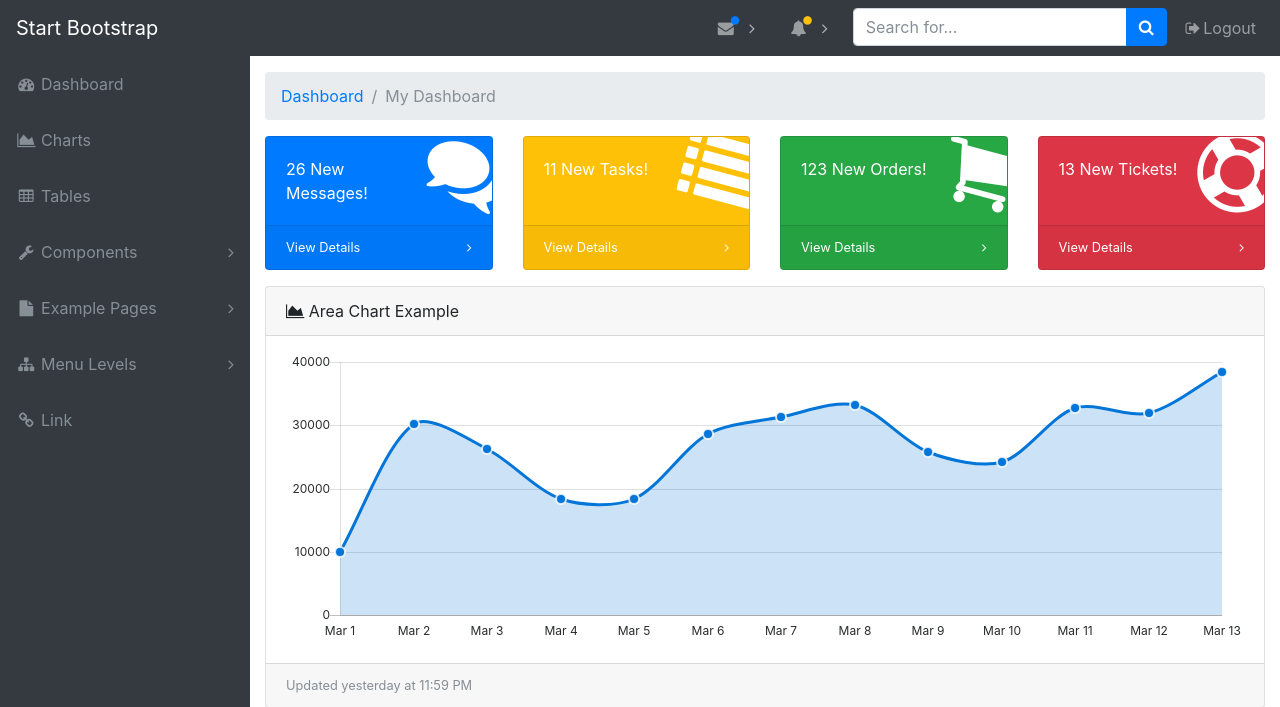
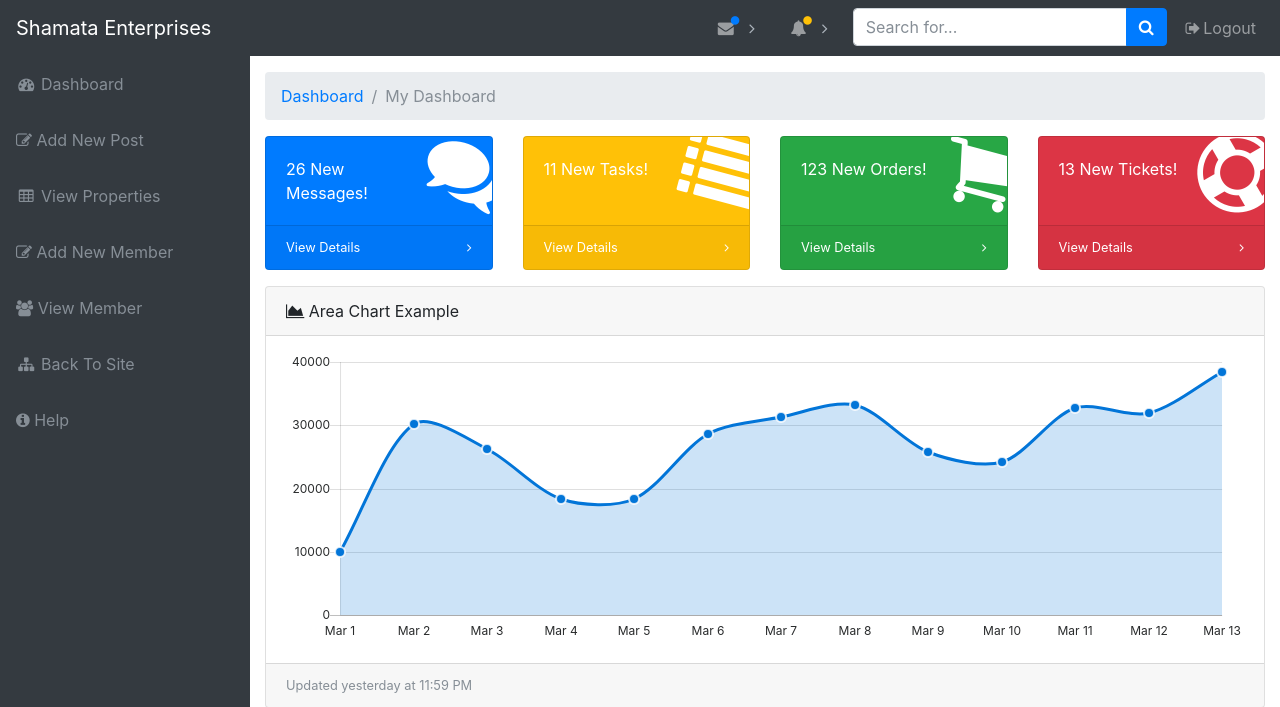
Before and after one commit to Ngahu/shamata-Production, a Django app: template mysite/Main/templates/Dashboard/dashboard.html in a window 1280 px wide. Shown: the top 707 px of the page. Run offline with Django 3.2, Linux system fonts and the light colour scheme; the template is opened without the code that fills it, so the values that code supplies are empty; grey boxes labelled with a size stand in for pictures from a placeholder-image service; some libraries are stand-ins or nearby versions.

Commit message:
customizing of the dashnoard

```diff
--- a/mysite/Main/templates/Dashboard/dashboard.html
+++ b/mysite/Main/templates/Dashboard/dashboard.html
@@ -24,7 +24,7 @@
 <body class="fixed-nav sticky-footer bg-dark" id="page-top">
   <!-- Navigation-->
   <nav class="navbar navbar-expand-lg navbar-dark bg-dark fixed-top" id="mainNav">
-    <a class="navbar-brand" href="index.html">Start Bootstrap</a>
+    <a class="navbar-brand" href="#">Shamata Enterprises</a>
     <button class="navbar-toggler navbar-toggler-right" type="button" data-toggle="collapse" data-target="#navbarResponsive" aria-controls="navbarResponsive" aria-expanded="false" aria-label="Toggle navigation">
       <span class="navbar-toggler-icon"></span>
     </button>
@@ -36,89 +36,50 @@
             <span class="nav-link-text">Dashboard</span>
           </a>
         </li>
-        <li class="nav-item" data-toggle="tooltip" data-placement="right" title="Charts">
-          <a class="nav-link" href="charts.html">
-            <i class="fa fa-fw fa-area-chart"></i>
-            <span class="nav-link-text">Charts</span>
+        <li class="nav-item" data-toggle="tooltip" data-placement="right" title="Add New Post">
+          <a class="nav-link" href="#">
+            <i class="fa fa-pencil-square-o" aria-hidden="true"></i>
+            <span class="nav-link-text">Add New Post</span>
           </a>
         </li>
-        <li class="nav-item" data-toggle="tooltip" data-placement="right" title="Tables">
-          <a class="nav-link" href="tables.html">
+        <li class="nav-item" data-toggle="tooltip" data-placement="right" title="View Properties">
+          <a class="nav-link" href="#">
             <i class="fa fa-fw fa-table"></i>
-            <span class="nav-link-text">Tables</span>
+            <span class="nav-link-text">View Properties</span>
           </a>
         </li>
-        <li class="nav-item" data-toggle="tooltip" data-placement="right" title="Components">
-          <a class="nav-link nav-link-collapse collapsed" data-toggle="collapse" href="#collapseComponents" data-parent="#exampleAccordion">
-            <i class="fa fa-fw fa-wrench"></i>
-            <span class="nav-link-text">Components</span>
-          </a>
-          <ul class="sidenav-second-level collapse" id="collapseComponents">
-            <li>
-              <a href="navbar.html">Navbar</a>
-            </li>
-            <li>
-              <a href="cards.html">Cards</a>
-            </li>
-          </ul>
-        </li>
-        <li class="nav-item" data-toggle="tooltip" data-placement="right" title="Example Pages">
-          <a class="nav-link nav-link-collapse collapsed" data-toggle="collapse" href="#collapseExamplePages" data-parent="#exampleAccordion">
-            <i class="fa fa-fw fa-file"></i>
-            <span class="nav-link-text">Example Pages</span>
-          </a>
-          <ul class="sidenav-second-level collapse" id="collapseExamplePages">
-            <li>
-              <a href="login.html">Login Page</a>
-            </li>
-            <li>
-              <a href="register.html">Registration Page</a>
-            </li>
-            <li>
-              <a href="forgot-password.html">Forgot Password Page</a>
-            </li>
-            <li>
-              <a href="blank.html">Blank Page</a>
-            </li>
-          </ul>
-        </li>
-        <li class="nav-item" data-toggle="tooltip" data-placement="right" title="Menu Levels">
-          <a class="nav-link nav-link-collapse collapsed" data-toggle="collapse" href="#collapseMulti" data-parent="#exampleAccordion">
-            <i class="fa fa-fw fa-sitemap"></i>
-            <span class="nav-link-text">Menu Levels</span>
-          </a>
-          <ul class="sidenav-second-level collapse" id="collapseMulti">
-            <li>
-              <a href="#">Second Level Item</a>
-            </li>
-            <li>
-              <a href="#">Second Level Item</a>
-            </li>
-            <li>
-              <a href="#">Second Level Item</a>
-            </li>
-            <li>
-              <a class="nav-link-collapse collapsed" data-toggle="collapse" href="#collapseMulti2">Third Level</a>
-              <ul class="sidenav-third-level collapse" id="collapseMulti2">
-                <li>
-                  <a href="#">Third Level Item</a>
-                </li>
-                <li>
-                  <a href="#">Third Level Item</a>
-                </li>
-                <li>
-                  <a href="#">Third Level Item</a>
-                </li>
-              </ul>
-            </li>
-          </ul>
-        </li>
-        <li class="nav-item" data-toggle="tooltip" data-placement="right" title="Link">
-          <a class="nav-link" href="#">
-            <i class="fa fa-fw fa-link"></i>
-            <span class="nav-link-text">Link</span>
-          </a>
-        </li>
+        <li class="nav-item" data-toggle="tooltip" data-placement="right" title="Add New Member">
+            <a class="nav-link" href="#">
+              <i class="fa fa-pencil-square-o" aria-hidden="true"></i>
+              <span class="nav-link-text">Add New Member</span>
+            </a>
+          </li>
+
+          <li class="nav-item" data-toggle="tooltip" data-placement="right" title="View Member">
+            <a class="nav-link" href="#">
+                <i class="fa fa-users" aria-hidden="true"></i>
+              <span class="nav-link-text">View Member</span>
+            </a>
+          </li>
+
+          <li class="nav-item" data-toggle="tooltip" data-placement="right" title="Back To Site">
+            <a class="nav-link" href="#">
+                <i class="fa fa-fw fa-sitemap"></i>
+              <span class="nav-link-text">Back To Site</span>
+            </a>
+          </li>
+
+          <li class="nav-item" data-toggle="tooltip" data-placement="right" title="Help">
+            <a class="nav-link" href="#">
+                <i class="fa fa-info-circle" aria-hidden="true"></i>
+              <span class="nav-link-text">Help</span>
+            </a>
+          </li>
+
+
+
+
+
       </ul>
       <ul class="navbar-nav sidenav-toggler">
         <li class="nav-item">
```
